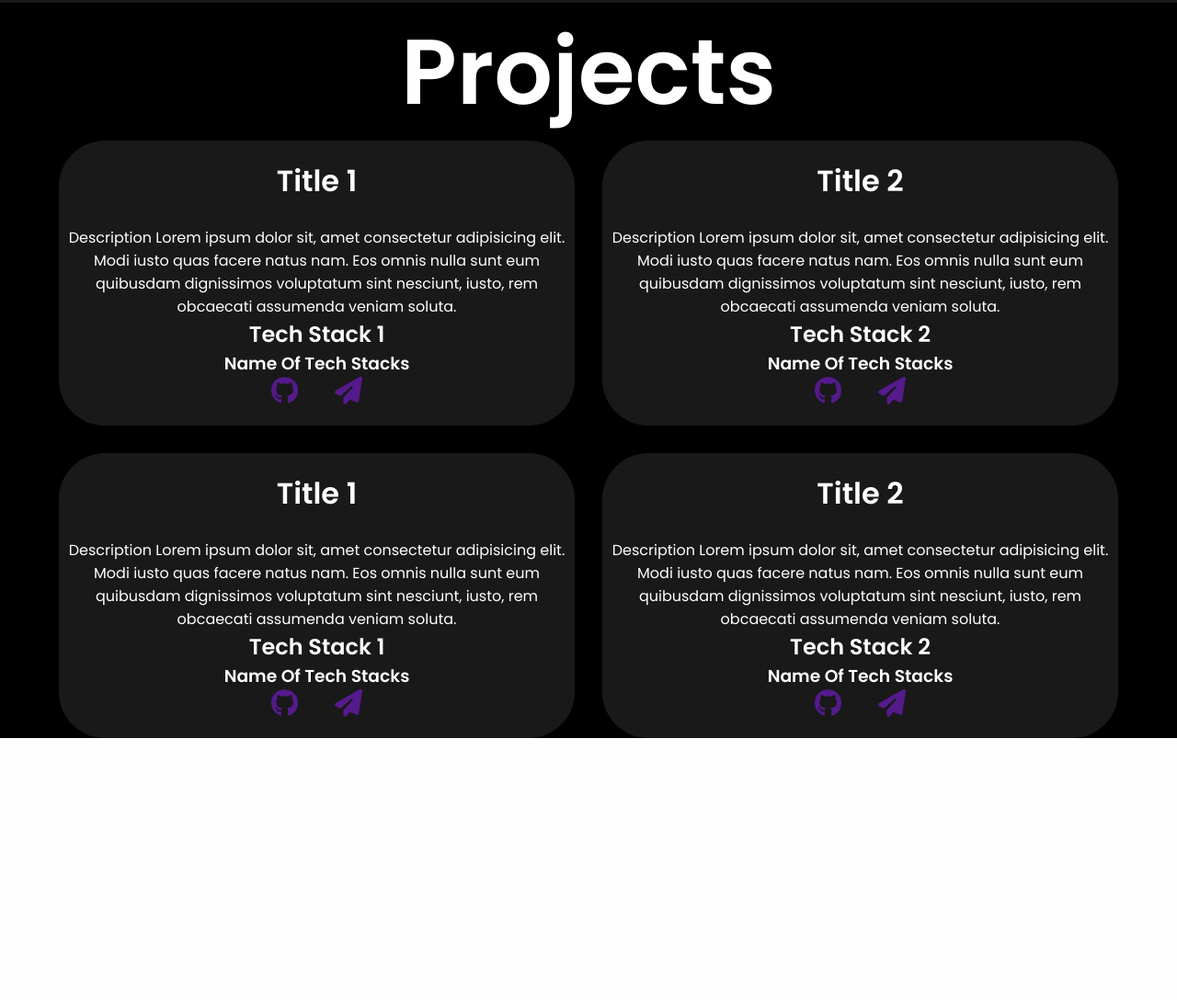
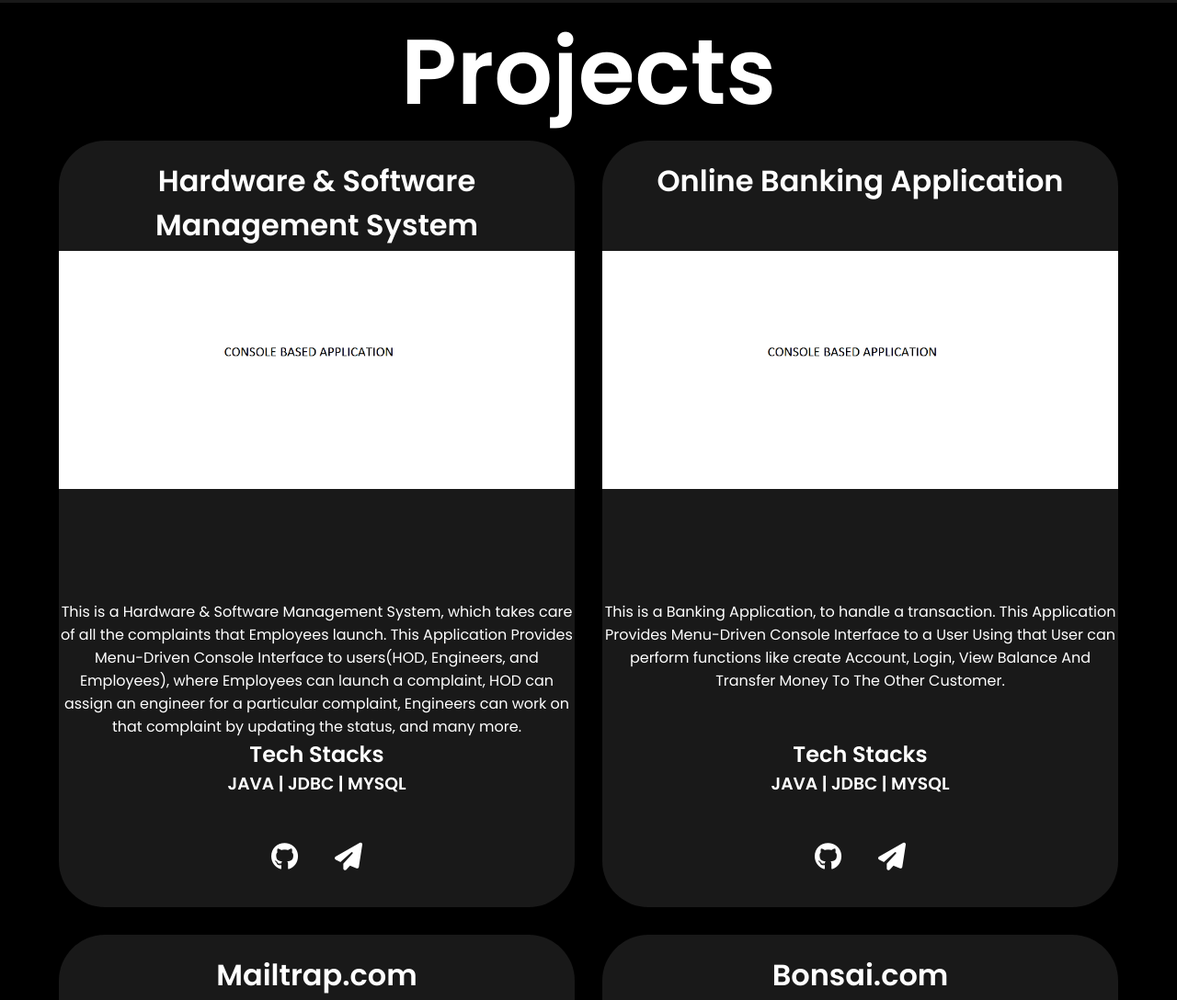
Before and after one commit to SubhadeepBid/SubhadeepBid.github.io, a plain HTML site: page index.html in a window 1280 px wide. Shown: the part 2021-3109 px from the top of the page at 92% size. Before the commit the page ends 2824 px from the top, so only its background shows below. Drawn offline with Linux system fonts and the light colour scheme.

Commit message:
Tasks added

```diff
--- a/index.html
+++ b/index.html
@@ -169,14 +169,22 @@
         <div id="project-child">
 
             <div>
-                <h1>Title 1</h1>
-                <img src="" alt="">
-                <p>Description Lorem ipsum dolor sit, amet consectetur adipisicing elit. Modi iusto quas facere natus nam. Eos omnis nulla sunt eum quibusdam dignissimos voluptatum sint nesciunt, iusto, rem obcaecati assumenda veniam soluta.</p>
-                <h2>Tech Stack 1</h2>
-                <h3>Name Of Tech Stacks</h3>
-                <div id="git-live-btn">
+                <div class="pro-title-div">
+                    <h1>Hardware & Software Management System</h1>
+                </div>
+                <div class="pro-img-div">
+                    <img src="./Images/CONSOLEBASEDAPP.png" alt="">
+                </div>
+                <div class="pro-desc-div">
+                    <p>
+                        This is a Hardware & Software Management System, which takes care of all the complaints that Employees launch. This Application Provides Menu-Driven Console Interface to users(HOD, Engineers, and Employees), where Employees can launch a complaint, HOD can assign an engineer for a particular complaint, Engineers can work on that complaint by updating the status, and many more.
+                    </p>
+                </div>
+                <h2>Tech Stacks</h2>
+                <h3>JAVA | JDBC | MYSQL</h3>
+                <div class="git-live-btn">
 
-                    <a href=""><i style="font-size: 30px;" class="fa-brands fa-github"></i></a>
+                    <a href="https://github.com/SubhadeepBid/gifted-belief-2114"><i style="font-size: 30px;" class="fa-brands fa-github"></i></a>
                     <a href=""><i style="font-size: 30px;" class="fa-solid fa-paper-plane"></i></a>
 
                 </div>
@@ -184,49 +192,82 @@
             </div>
 
             <div>
-                <h1>Title 2</h1>
-                <img src="" alt="">
-                <p>Description Lorem ipsum dolor sit, amet consectetur adipisicing elit. Modi iusto quas facere natus nam. Eos omnis nulla sunt eum quibusdam dignissimos voluptatum sint nesciunt, iusto, rem obcaecati assumenda veniam soluta.</p>
-                <h2>Tech Stack 2</h2>
-                <h3>Name Of Tech Stacks</h3>
+                <div class="pro-title-div">
+                    <h1>Online Banking Application</h1>
+                </div>
+                <div class="pro-img-div">
+                    <img src="./Images/CONSOLEBASEDAPP.png" alt="">
+                </div>
+                <div class="pro-desc-div">
+                    <p>This is a Banking Application, to handle a transaction. This Application Provides Menu-Driven Console Interface to a User Using that User can perform functions like create Account, Login, View Balance And Transfer Money To The Other Customer.</p>
+                </div>
+                <h2>Tech Stacks</h2>
+                <h3>JAVA | JDBC | MYSQL</h3>
 
-                <div id="git-live-btn">
+                <div class="git-live-btn">
 
-                    <a href=""><i style="font-size: 30px;" class="fa-brands fa-github"></i></a>
+                    <a href="https://github.com/SubhadeepBid/spacial-magic-4027"><i style="font-size: 30px;" class="fa-brands fa-github"></i></a>
                     <a href=""><i style="font-size: 30px;" class="fa-solid fa-paper-plane"></i></a>
 
                 </div>
             </div>
 
             <div>
-                <h1>Title 1</h1>
-                <img src="" alt="">
-                <p>Description Lorem ipsum dolor sit, amet consectetur adipisicing elit. Modi iusto quas facere natus nam. Eos omnis nulla sunt eum quibusdam dignissimos voluptatum sint nesciunt, iusto, rem obcaecati assumenda veniam soluta.</p>
-                <h2>Tech Stack 1</h2>
-                <h3>Name Of Tech Stacks</h3>
+                <div class="pro-title-div">
+                    <h1>Mailtrap.com</h1>
+                </div>
+                <div class="pro-img-div">
+                    <img src="./Images/mailtrap.png" alt="">
+                </div>
+                <div class="pro-desc-div">
+                    <p>Description Lorem ipsum dolor sit, amet consectetur adipisicing elit. Modi iusto quas facere natus nam. Eos omnis nulla sunt eum quibusdam dignissimos voluptatum sint nesciunt, iusto, rem obcaecati assumenda veniam soluta.</p>
+                </div>
+                <h2>Tech Stacks</h2>
+                <h3>HTML | CSS | Javascript</h3>
 
-                <div id="git-live-btn">
+                <div class="git-live-btn">
 
-                    <a href=""><i style="font-size: 30px;" class="fa-brands fa-github"></i></a>
+                    <a href="https://github.com/SubhadeepBid/alleged-partner-6503"><i style="font-size: 30px;" class="fa-brands fa-github"></i></a>
                     <a href=""><i style="font-size: 30px;" class="fa-solid fa-paper-plane"></i></a>
 
                 </div>
             </div>
 
             <div>
-                <h1>Title 2</h1>
+                <div class="pro-title-div">
+                    <h1>Bonsai.com</h1>
+                </div>
+                <div class="pro-img-div">
+                    <img src="./Images/bonsai.png" alt="">
+                </div>
+                <div class="pro-desc-div">
+                    <p>Description Lorem ipsum dolor sit, amet consectetur adipisicing elit. Modi iusto quas facere natus nam. Eos omnis nulla sunt eum quibusdam dignissimos voluptatum sint nesciunt, iusto, rem obcaecati assumenda veniam soluta.</p>
+                </div>
+                <h2>Tech Stacks</h2>
+                <h3>HTML | CSS | Javascript</h3>
+
+                <div class="git-live-btn">
+
+                    <a href="https://github.com/SubhadeepBid/tasty-hour-5423"><i style="font-size: 30px;" class="fa-brands fa-github"></i></a>
+                    <a href=""><i style="font-size: 30px;" class="fa-solid fa-paper-plane"></i></a>
+
+                </div>
+            </div>
+
+            <!-- <div>
+                <h1>Hardware</h1>
                 <img src="" alt="">
                 <p>Description Lorem ipsum dolor sit, amet consectetur adipisicing elit. Modi iusto quas facere natus nam. Eos omnis nulla sunt eum quibusdam dignissimos voluptatum sint nesciunt, iusto, rem obcaecati assumenda veniam soluta.</p>
-                <h2>Tech Stack 2</h2>
+                <h2>Tech Stack 1</h2>
                 <h3>Name Of Tech Stacks</h3>
-
-                <div id="git-live-btn">
+                <div class="git-live-btn">
 
                     <a href=""><i style="font-size: 30px;" class="fa-brands fa-github"></i></a>
                     <a href=""><i style="font-size: 30px;" class="fa-solid fa-paper-plane"></i></a>
 
                 </div>
-            </div>
+
+            </div> -->
 
         </div>
 
@@ -234,7 +275,38 @@
 
 
 
+    <!-- Contact -->
 
+    <div id="contact">
+        <h1>Contact</h1>
+
+        <div id="social_links">
+            <div>
+                <a href="https://github.com/SubhadeepBid" target="_blank" rel="noopener noreferrer" aria-label="github">
+                    <img src="./Images/github.png" alt="github">
+                </a>
+            </div>
+
+            <div>
+                <a href="https://www.hackerrank.com/subhadipbid" target="_blank" rel="noopener noreferrer" aria-label="github">
+                    <img src="./Images/hackerrank.png" alt="hackerrank">
+                </a>
+            </div>
+
+            <div>
+                <a href="https://www.linkedin.com/in/subhadeepbid/" target="_blank" rel="noopener noreferrer" aria-label="linkedin">
+                    <img src="./Images/linkedin.png" alt="linkedin">
+                </a>
+            </div>
+
+            <div>
+                <a href="mailto:subhadipbid@gmail.com" target="_blank" rel="noopener noreferrer" aria-label="linkedin">
+                    <img src="./Images/email.png" alt="email">
+                </a>
+            </div>
+
+        </div>
+    </div>
 
 
 
--- a/style.css
+++ b/style.css
@@ -371,8 +371,35 @@ header {
     padding: 20px 0px;
 }
 
-#git-live-btn {
+.git-live-btn {
     display: flex;
     gap: 40px;
     justify-content: center;
+    /* border: 1px solid red; */
+    height: 100px;
+    padding-top: 50px;
 }
+
+.git-live-btn > a {
+    text-decoration: none;
+    color: white;
+}
+
+.pro-img-div {
+    /* border: 1px solid red; */
+    height: 380px;
+}
+
+.pro-img-div > img {
+    width: 100%;
+}
+
+.pro-title-div {
+    /* border: 1px solid white; */
+    height: 100px;
+}
+
+.pro-desc-div {
+    /* border: 1px solid red; */
+    height: 150px;
+}
```
Also changed, not shown: Images/CONSOLEBASEDAPP.png (added), Images/bonsai.png (added), Images/mailtrap.png (added).
